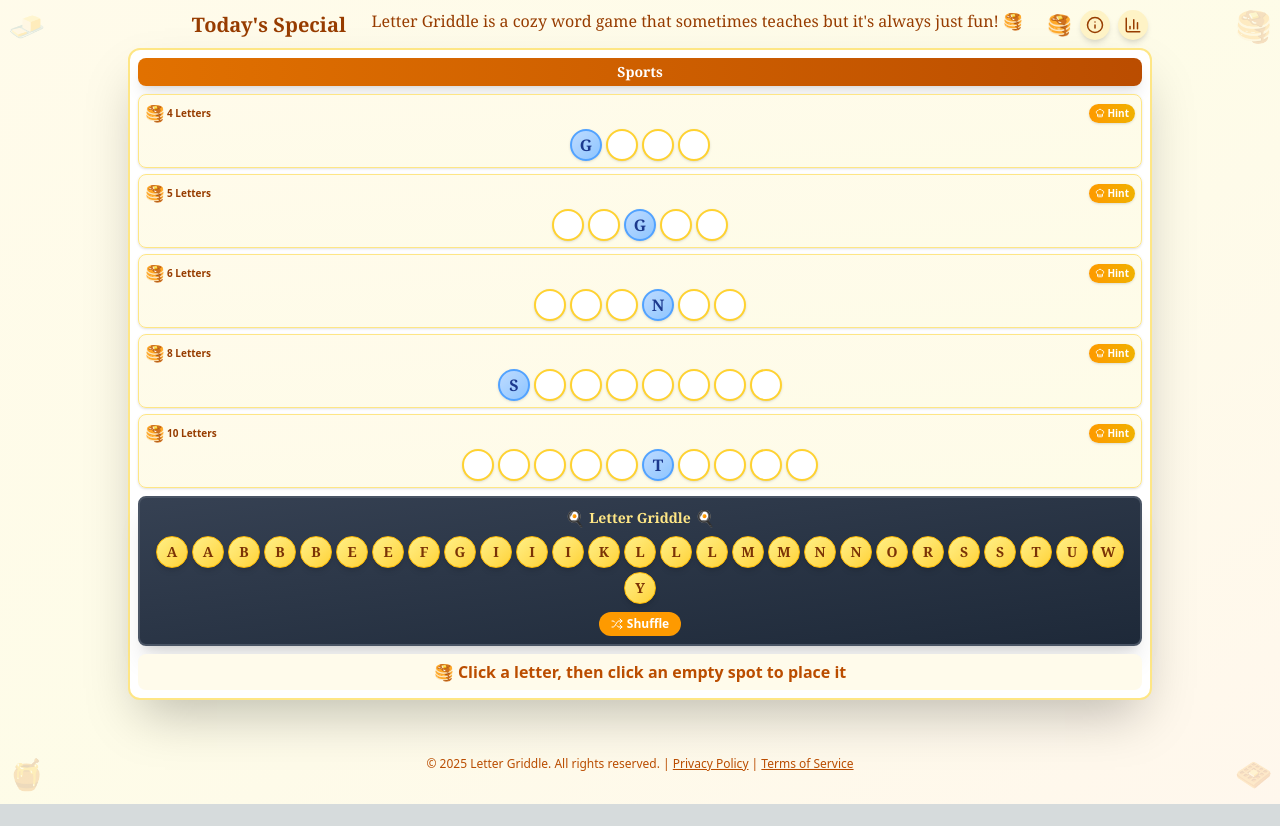
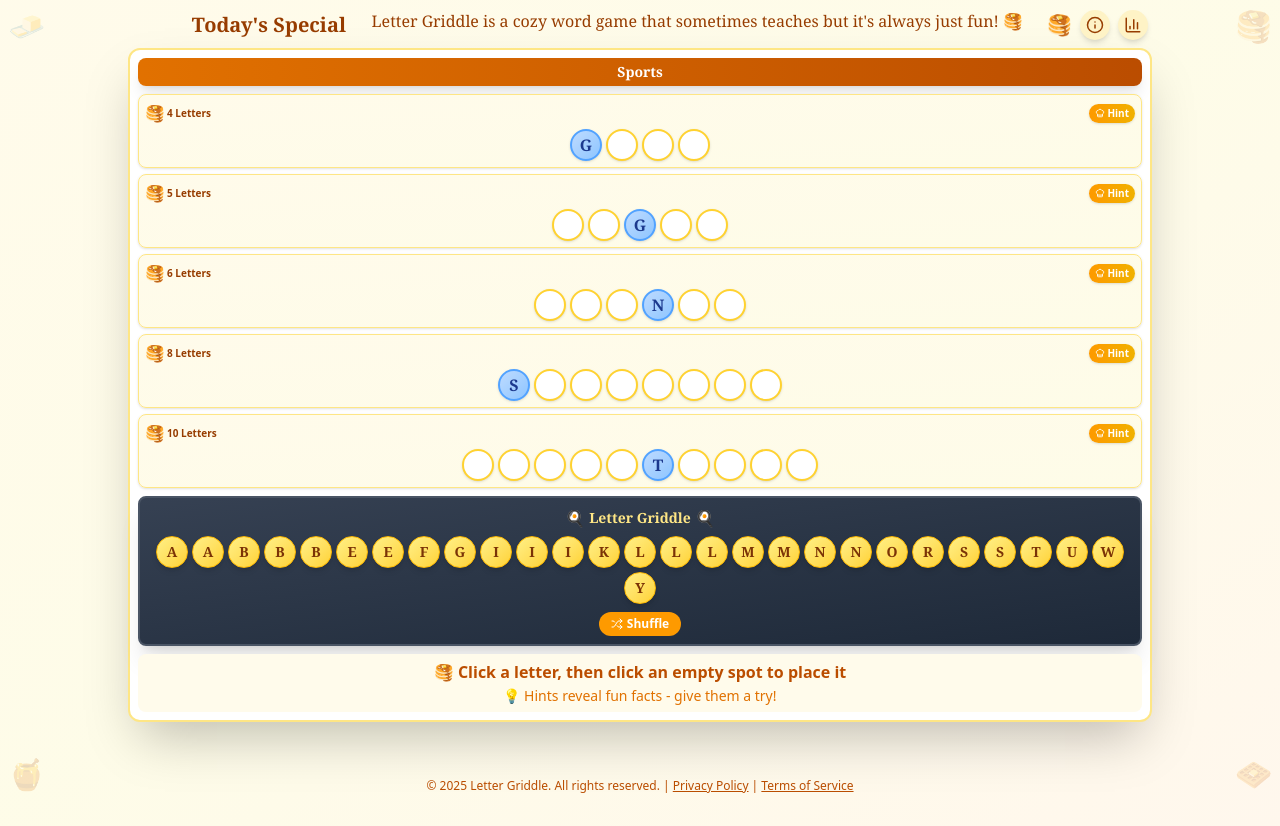
Before and after one commit to lauriegriddle/griddle-game, a Next.js app: page / in a window 1280 px wide. Before the commit the page ends 804 px from the top, so only its background shows below. Built offline with nearby package versions, Linux system fonts and the light colour scheme.

Commit message:
Add hint encouragement to instructions

```diff
--- a/app/app/puzzles.js
+++ b/app/app/puzzles.js
@@ -279,7 +279,7 @@ export function getTodaysPuzzle() {
   const epoch = new Date('1970-01-01');
   const daysSinceEpoch = Math.floor((puzzleDate - epoch) / (1000 * 60 * 60 * 24));
 
-  // Rotate through puzzles (now 18 total puzzles)
+  // Rotate through puzzles (NOW 22 TOTAL PUZZLES - ACTIVE FILE!)
   const puzzleIndex = (daysSinceEpoch) % puzzles.length;
 
   return puzzles[puzzleIndex];
--- a/app/page.js
+++ b/app/page.js
@@ -529,6 +529,7 @@ const PancakeWordGame = () => {
               {/* Instructions */}
               <div className="mt-2 text-center text-[10px] text-amber-700 bg-amber-50 rounded-lg p-1.5">
                 <p className="text-base font-semibold">🥞 Click a letter, then click an empty spot to place it</p>
+                <p className="text-sm text-amber-600 mt-0.5">💡 Hints reveal fun facts - give them a try!</p>
               </div>
             </div>
           </div>
```
